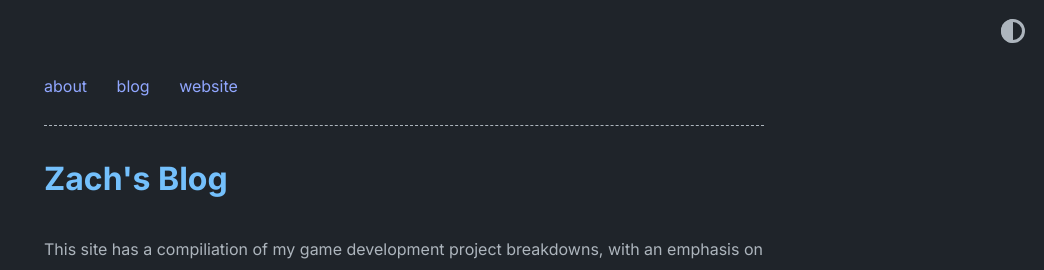
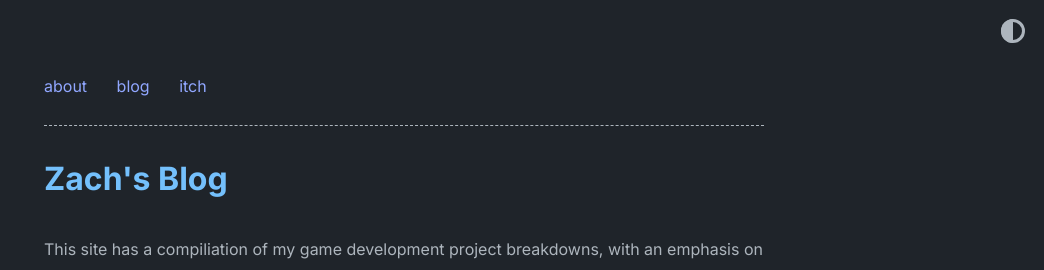
Before and after one commit to zbaileydev/zbaileydev.github.io, a Jekyll site: the page built from index.md, in a window 1280 px wide. Shown: the top 270 px of the page, without its empty margins (236-1280 px from the left). Built offline with Jekyll 4.4.1, drawn with Linux system fonts in a browser that asks for light colours; Markdown is read by kramdown in place of the engine named in the settings.

Commit message:
Update home.yml

```diff
--- a/_data/home.yml
+++ b/_data/home.yml
@@ -5,8 +5,8 @@ navbar_entries:
   - title: blog
     url: blog
 
-  - title: website
-    url: https://www.abhinav.co
+  - title: itch
+    url: https://klightgrove.itch.io
 
 project_entries:
   - title: Evermining
```
